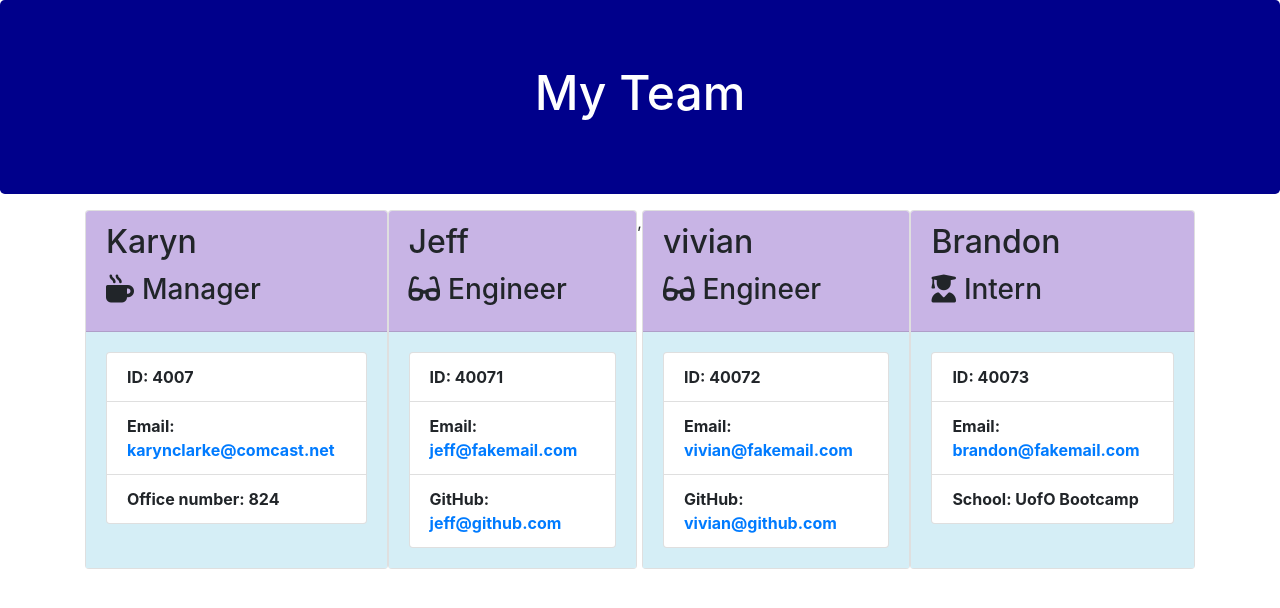
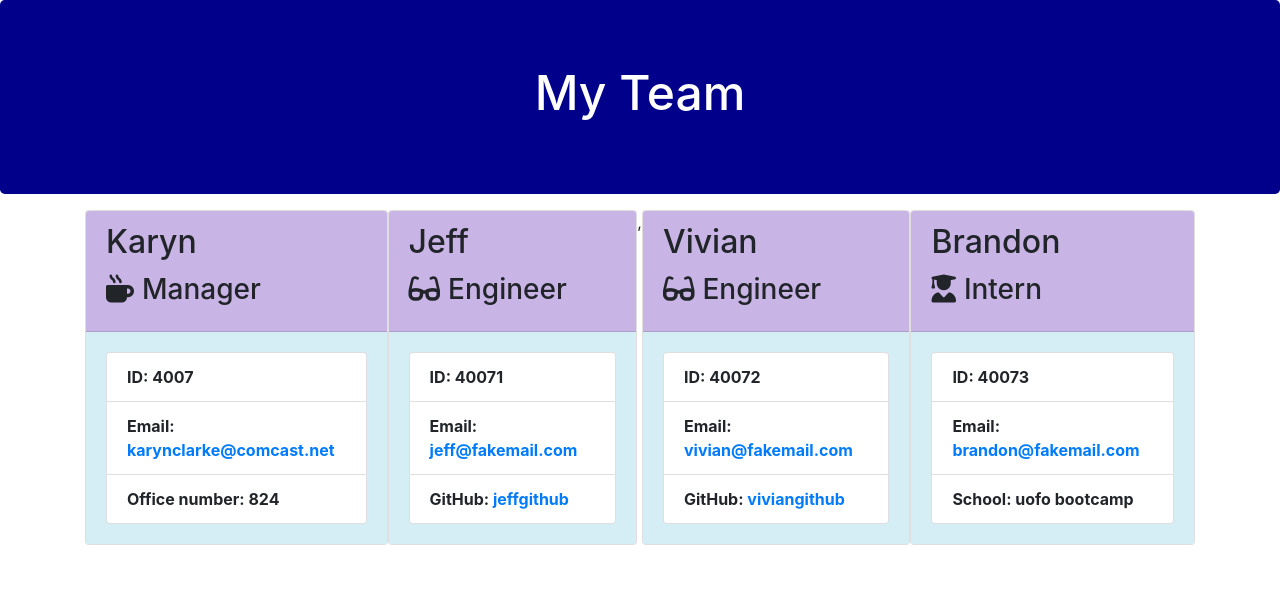
Before and after one commit to karynclarke/Employee-Summary, a website: page output/team.html in a window 1280 px wide. Drawn offline with nearby package versions, Linux system fonts and the light colour scheme.

```diff
--- a/output/team.html
+++ b/output/team.html
@@ -44,20 +44,20 @@
         <ul class="list-group">
             <li class="list-group-item">ID: 40071</li>
             <li class="list-group-item">Email: <a href="mailto:jeff@fakemail.com">jeff@fakemail.com</a></li>
-            <li class="list-group-item">GitHub: <a href="https://github.com/jeff@github.com" target="_blank" rel="noopener noreferrer">jeff@github.com</a></li>
+            <li class="list-group-item">GitHub: <a href="https://github.com/jeffgithub" target="_blank" rel="noopener noreferrer">jeffgithub</a></li>
         </ul>
     </div>
 </div>
 ,<div class="card employee-card">
     <div class="card-header">
-        <h2 class="card-title">vivian</h2>
+        <h2 class="card-title">Vivian</h2>
         <h3 class="card-title"><i class="fas fa-glasses mr-2"></i>Engineer</h3>
     </div>
     <div class="card-body">
         <ul class="list-group">
             <li class="list-group-item">ID: 40072</li>
             <li class="list-group-item">Email: <a href="mailto:vivian@fakemail.com">vivian@fakemail.com</a></li>
-            <li class="list-group-item">GitHub: <a href="https://github.com/vivian@github.com" target="_blank" rel="noopener noreferrer">vivian@github.com</a></li>
+            <li class="list-group-item">GitHub: <a href="https://github.com/viviangithub" target="_blank" rel="noopener noreferrer">viviangithub</a></li>
         </ul>
     </div>
 </div>
@@ -70,7 +70,7 @@
         <ul class="list-group">
             <li class="list-group-item">ID: 40073</li>
             <li class="list-group-item">Email: <a href="mailto:brandon@fakemail.com">brandon@fakemail.com</a></li>
-            <li class="list-group-item">School: UofO Bootcamp</li>
+            <li class="list-group-item">School: uofo bootcamp</li>
         </ul>
     </div>
 </div>
```
Also changed, not shown: README.md.
